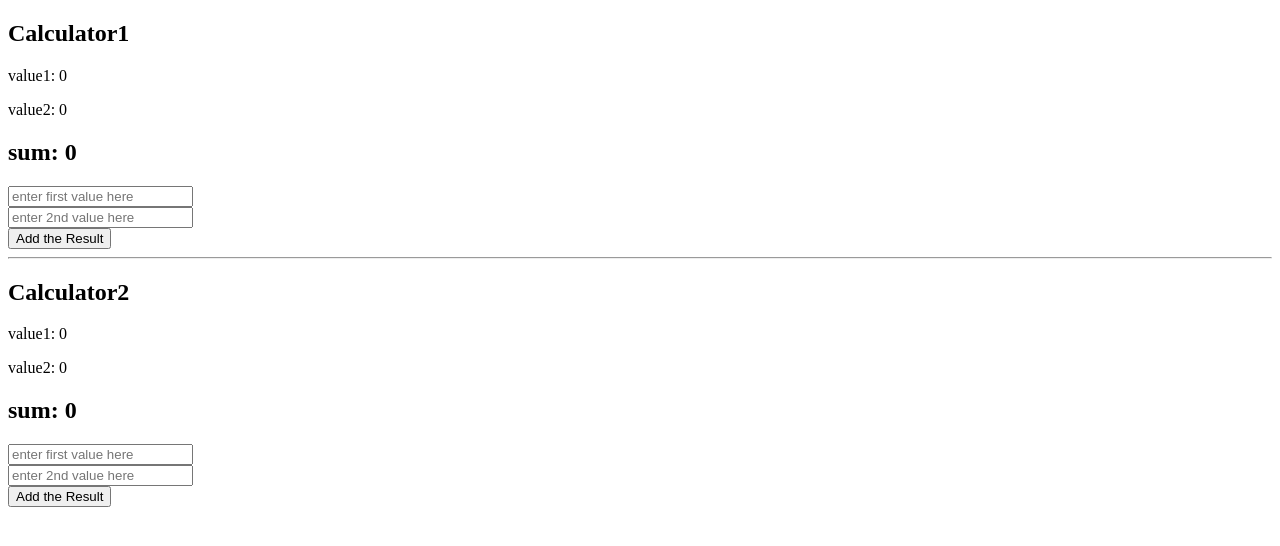
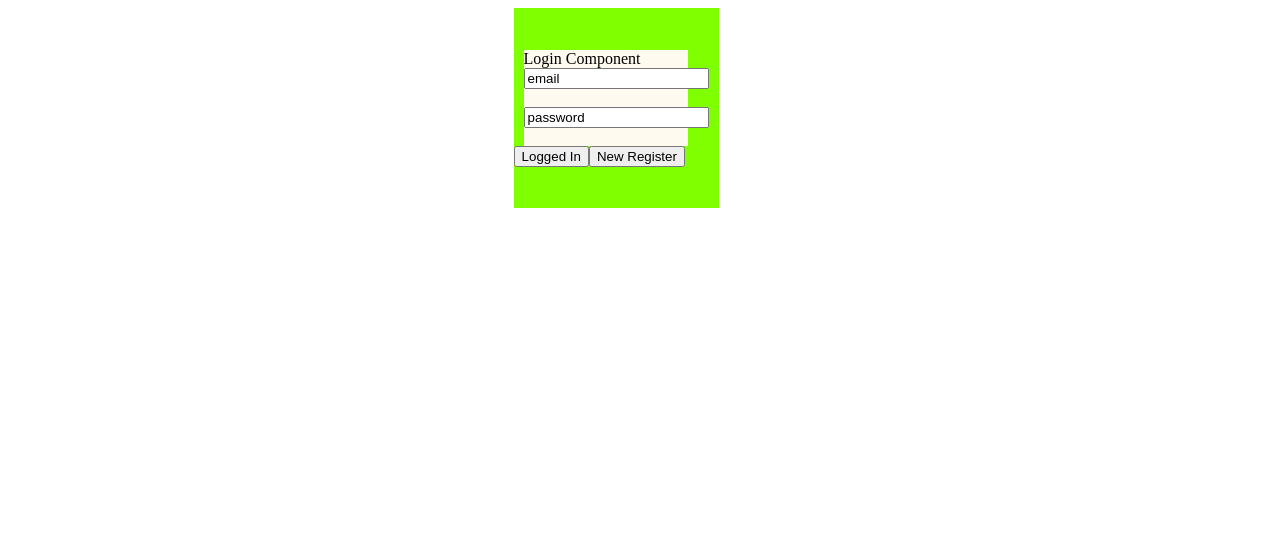
Before and after one commit to mansoor202/react-practice, a React (Create React App) app in the folder oct14/: page / in a window 1280 px wide. Shown: the top 546 px of the page. Built offline with nearby package versions, Linux system fonts and the light colour scheme.

Commit message:
conditional rendering example

```diff
--- /dev/null
+++ b/oct14/src/components/ConditionalRenders/AuthClassComp.css
@@ -0,0 +1,22 @@
+.AuthPage{
+background-color:chartreuse;
+align-items: center;
+align-content: center;
+justify-content: center;
+width: fit-content;
+margin-left: 40%;
+height: 200px;
+
+
+
+}
+
+
+
+.login-comp{
+    width: 80%;
+    justify-content: center;
+    margin-left: 10px;
+    margin-right: 10px;
+    background: floralwhite;
+}
--- /dev/null
+++ b/oct14/src/components/ConditionalRenders/AuthClassComp.js
@@ -0,0 +1,89 @@
+import React, { Component } from "react";
+import "./AuthClassComp.css";
+
+class LoginComponent extends Component {
+  constructor(props) {
+    super(props);
+  }
+
+  render() {
+    return (
+      <div className="login-comp">
+        <div>Login Component</div>
+        <input defaultValue="email" />
+        <br />
+        <br />
+        <input defaultValue="password"></input> <br />
+        <br />
+      </div>
+    );
+  }
+}
+
+class RegisterComponent extends Component {
+  constructor(props) {
+    super(props);
+  }
+
+  render() {
+    return (
+      <div className="reg-comp">
+        <div>Register Component</div>
+        <input defaultValue="email" />
+        <br />
+        <br />
+        <input defaultValue="password"></input> <br />
+        <br />
+        <input defaultValue="Confirm password"></input> <br />
+        <br />
+        <input defaultValue="Address"></input> <br />
+        <br />
+      </div>
+    );
+  }
+}
+
+class AuthClassComp extends Component {
+  constructor(props) {
+    super(props);
+    this.state = {
+      isLoggedIn: true,
+    };
+  }
+
+  showRegister = (e) => {
+    this.setState({ isLoggedIn: false });
+  };
+  showLogin = (e) => {
+    this.setState({ isLoggedIn: true });
+  };
+  render() {
+    return (
+      <div className="AuthPage">
+        {this.state.isLoggedIn == true ? (
+          <LoginComponent />
+        ) : (
+          <RegisterComponent />
+        )}
+
+        {this.state.isLoggedIn ? (
+          <button className="login-btn" onClick={this.showLogin}>Logged In</button>
+        ) : (
+          <button className="login-btn" onClick={this.showLogin}>Log In</button>
+        )}
+
+        {this.state.isLoggedIn ? (
+          <button className="register-btn" onClick={this.showRegister}>
+            New Register
+          </button>
+        ) : (
+          <button className="register-btn" onClick={this.showRegister}>
+            Register
+          </button>
+        )}
+      </div>
+    );
+  }
+}
+
+export default AuthClassComp;
--- a/oct14/src/components/JsxLandingPage.js
+++ b/oct14/src/components/JsxLandingPage.js
@@ -1,18 +1,13 @@
-import React from 'react'
-import Calculator from './Calculator/Calculator'
-import form from './LoginPage/LoginPage'
-import ClassCalculator from '../components/ClassComponents/Calculator'
-function WelcomeNote(){
-    return (
-        <>
-       <ClassCalculator name="Calculator1"/>
-       <hr/>
-       <ClassCalculator name="Calculator2"/>
+import React from "react";
+import Calculator from "./Calculator/Calculator";
+import form from "./LoginPage/LoginPage";
+import ClassCalculator from "../components/ClassComponents/Calculator";
+import AuthClassComp from "./ConditionalRenders/AuthClassComp";
+function WelcomeNote() {
+  return <>
+    <AuthClassComp/>
 
-
-        </>
-    )
-
+</>;
 }
 
-export default WelcomeNote
+export default WelcomeNote;
```
